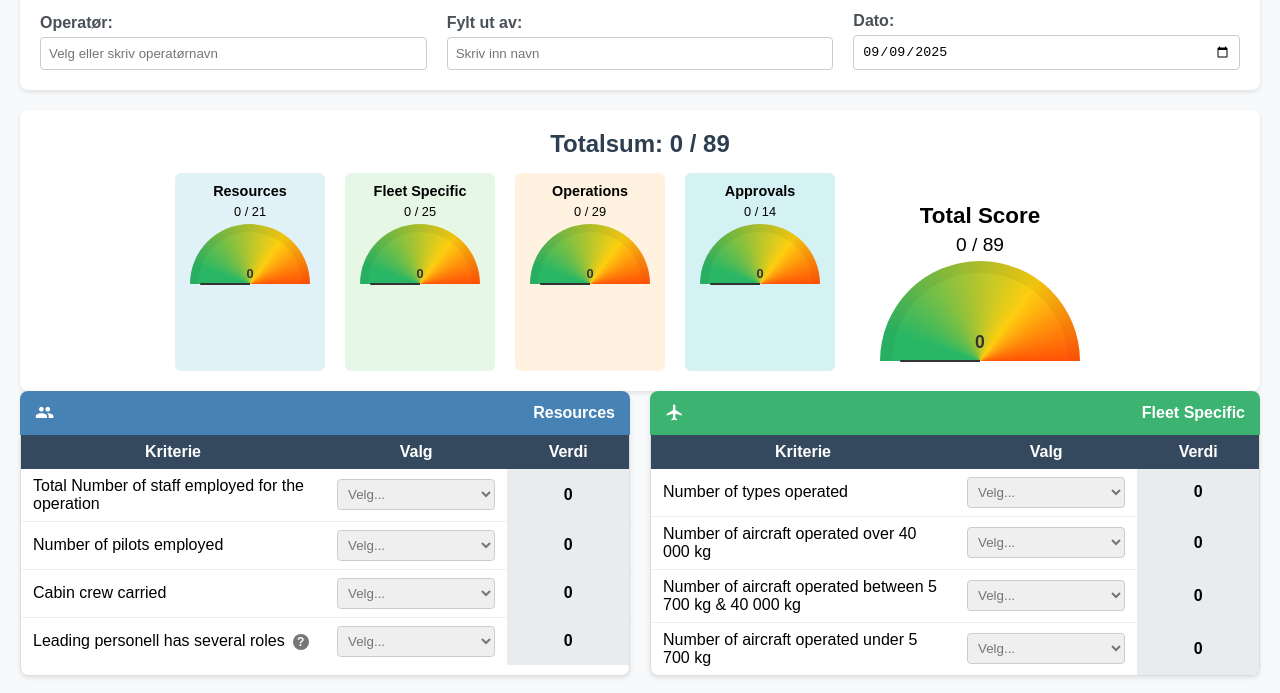
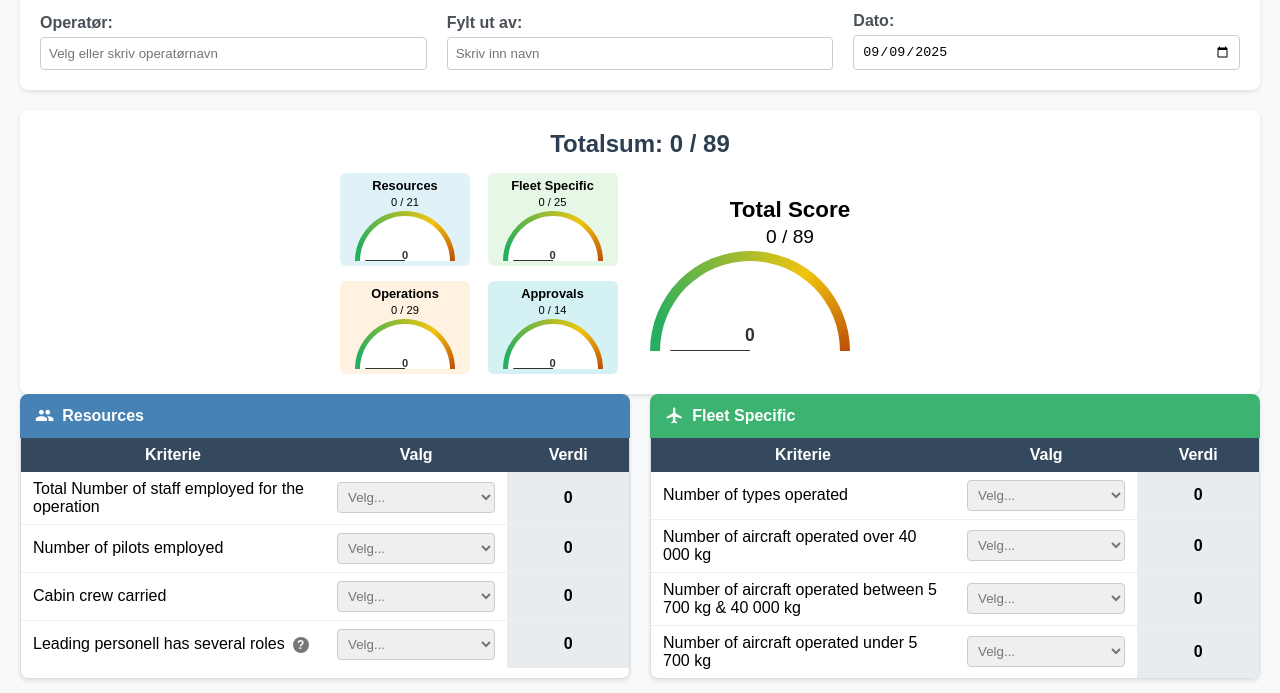
Before and after one commit to Em-tex/ComplexityMatrix, a plain HTML site: page FixedWing/fixed-wing.html in a window 1280 px wide. Shown: the part 80-773 px from the top of the page. Drawn offline with Linux system fonts and the light colour scheme.

Commit message:
oppdatering

```diff
--- a/FixedWing/css/stil.css
+++ b/FixedWing/css/stil.css
@@ -71,13 +71,12 @@ body {
     padding: 12px 15px;
     font-weight: bold;
     display: flex;
-    justify-content: space-between;
-    align-items: center;
+    align-items: center; /* Justert for å sentrere ikon og tekst */
     border-radius: 8px 8px 0 0;
 }
 .section-header .material-icons {
     margin-right: 8px;
-    font-size: 1.2em; /* Juster ikonstørrelse */
+    font-size: 1.2em;
 }
 
 #section-resources .section-header { background: #4682B4; }
@@ -145,7 +144,7 @@ body {
 }
 .tooltip-text {
     visibility: hidden;
-    width: 250px; /* Increased width */
+    width: 250px;
     background-color: #333;
     color: #fff;
     text-align: center;
@@ -155,7 +154,7 @@ body {
     z-index: 10;
     bottom: 125%;
     left: 50%;
-    margin-left: -125px; /* Adjust margin */
+    margin-left: -125px;
     opacity: 0;
     transition: opacity 0.3s;
     font-weight: normal;
@@ -196,60 +195,76 @@ body {
     color: #2c3e50;
     margin-bottom: 15px;
 }
+
+/* CONTAINER FOR ALLE GAUGES */
 .all-gauges-container {
     display: flex;
-    flex-wrap: wrap;
+    flex-wrap: wrap; /* Tillater wrapping for responsivitet */
     justify-content: center;
     gap: 20px;
+    align-items: center; /* Justerer vertikalt */
 }
-/* Styler for de små gauges */
-.gauge-block {
+
+/* GRID FOR DE FIRE SMÅ GAUGENE */
+.small-gauges-grid {
+    display: grid;
+    grid-template-columns: 1fr 1fr; /* 2x2 layout */
+    gap: 15px; /* Mindre gap for et mer kompakt utseende */
+    width: 280px; /* Samlet bredde for 2 små gauges, justert for å matche total-gauge */
+    /* Height will adjust dynamically */
+}
+
+/* Styler for de fire små gauges */
+.gauge-block:not(#gauge-block-total) {
     display: flex;
     flex-direction: column;
     align-items: center;
-    padding: 10px;
+    padding: 5px; /* Mindre padding */
     border-radius: 6px;
-    min-width: 150px; /* Mindre min-bredde */
     box-sizing: border-box;
+    min-width: unset; /* Fjern min-width for å la gridet styre */
+    width: 130px; /* Fast bredde for hver lille gauge */
 }
 .gauge-block-title {
     font-weight: bold;
-    margin-bottom: 5px;
-    font-size: 0.9em; /* Mindre tittelstørrelse */
+    margin-bottom: 3px; /* Mindre margin */
+    font-size: 0.8em;
 }
 .gauge-block-summary {
-    font-size: 0.8em; /* Mindre summary tekst */
-    margin-bottom: 5px;
+    font-size: 0.7em;
+    margin-bottom: 3px;
 }
 .gauge {
     position: relative;
-    width: 120px; /* Mindre gauge størrelse */
-    height: 60px; /* Mindre gauge høyde */
+    width: 100px; /* Justert størrelse */
+    height: 50px; /* Justert høyde */
+    overflow: hidden; /* Sørger for at halv-sirkel-effekten opprettholdes */
+    background: transparent; /* Bakgrunnen håndteres av gauge-bg */
 }
 .gauge-bg {
     width: 100%;
     height: 100%;
-    border-radius: 60px 60px 0 0; /* Justert border-radius for å matche størrelse */
+    border-radius: 100px 100px 0 0; /* Rundere topp, flat bunn */
     position: relative;
-    overflow: hidden;
-    background: conic-gradient(from -90deg at 50% 100%, #27ae60 5%, #f1c40f 35%, #FF0000 60%);
+    overflow: hidden; /* Skjuler det som går utenfor */
+    background: conic-gradient(from -90deg at 50% 100%, #27ae60 5%, #f1c40f 35%, #9b0000 60%); /* Mørkere rød her */
 }
 .gauge-cover {
     position: absolute;
-    top: 8px; /* Justert for mindre gauge */
-    left: 8px;
-    right: 8px;
-    bottom: 0;
-    border-radius: 52px 52px 0 0; /* Justert border-radius for å matche størrelse */
-    background: inherit;
-    filter: brightness(1.05);
+    top: 5px; /* Tynnere kant */
+    left: 5px;
+    right: 5px;
+    bottom: 0; /* Går helt ned */
+    border-radius: 95px 95px 0 0; /* Matche med gauge-bg */
+    background: white; /* Hvit bakgrunn for å dekke midten */
+    z-index: 1;
 }
 .gauge-needle {
     position: absolute;
     bottom: 0;
     left: 50%;
     width: 2px;
-    height: 50px; /* Mindre nålstørrelse */
+    height: 40px; /* Kortere nål */
     background: #333;
     transform-origin: bottom center;
     transition: transform 0.5s ease;
@@ -258,49 +273,48 @@ body {
 }
 .gauge-value-overlay {
     position: absolute;
-    bottom: 3px; /* Justert for mindre gauge */
+    bottom: 0px; /* Flyttet litt ned */
     left: 50%;
     transform: translateX(-50%);
-    font-size: 0.8em; /* Mindre fontstørrelse */
+    font-size: 0.7em; /* Mindre fontstørrelse */
     font-weight: bold;
     color: #333;
     z-index: 3;
 }
 
-/* Spesifikke farger for gauges */
-#gauge-block-resources, #gauge-block-resources .gauge-cover { background-color: #E0F2F7; }
-#gauge-block-fleet, #gauge-block-fleet .gauge-cover { background-color: #E6F7E6; }
-#gauge-block-operations, #gauge-block-operations .gauge-cover { background-color: #FFF2E0; }
-#gauge-block-approvals, #gauge-block-approvals .gauge-cover { background-color: #D4F1F4; }
+/* Spesifikke farger for bakgrunnene til gauge-block */
+#gauge-block-resources { background-color: #E0F2F7; } /* Lys blå */
+#gauge-block-fleet { background-color: #E6F7E6; }    /* Lys grønn */
+#gauge-block-operations { background-color: #FFF2E0; } /* Lys oransje */
+#gauge-block-approvals { background-color: #D4F1F4; } /* Lys turkis */
 
 /* Styler for den store totale gaugen */
 #gauge-block-total {
-    min-width: 250px; /* Større min-bredde for total */
-    grid-column: span 2; /* Tar opp to kolonner i et potensielt grid */
-    margin-top: 20px; /* Litt avstand fra de andre */
+    min-width: 280px; /* Justert for å matche bredden av 2x2 gridet */
+    padding: 10px;
 }
 #gauge-block-total .gauge-block-title { font-size: 1.4em; }
 #gauge-block-total .gauge-block-summary { font-size: 1.2em; }
 #gauge-block-total .gauge {
-    width: 200px; /* Større total gauge */
+    width: 200px;
     height: 100px;
 }
 #gauge-block-total .gauge-bg {
-    border-radius: 100px 100px 0 0;
+    border-radius: 200px 200px 0 0; /* Justert for å matche størrelse */
+    background: conic-gradient(from -90deg at 50% 100%, #27ae60 5%, #f1c40f 35%, #9b0000 60%); /* Mørkere rød her også */
 }
 #gauge-block-total .gauge-cover {
-    top: 12px;
-    left: 12px;
-    right: 12px;
-    border-radius: 88px 88px 0 0;
+    top: 10px; /* Tynnere kant */
+    left: 10px;
+    right: 10px;
+    border-radius: 190px 190px 0 0;
 }
 #gauge-block-total .gauge-needle {
     height: 80px;
-    bottom: 0;
 }
 #gauge-block-total .gauge-value-overlay {
     font-size: 1.1em;
-    bottom: 8px;
+    bottom: 5px; /* Justert litt ned */
 }
 
 
@@ -333,19 +347,26 @@ body {
     padding: 10px 20px;
     font-size: 1em;
     color: white;
-    background-color: #007bff;
-    border: none;
+    background-color: #4CAF50; /* Generisk grønn */
+    border: 1px solid rgba(0,0,0,0.2); /* Mindre markant kant */
     border-radius: 5px;
     cursor: pointer;
-    transition: background-color 0.2s ease;
+    transition: background-color 0.2s ease, box-shadow 0.2s ease;
     display: inline-flex;
     align-items: center;
 }
-.action-buttons button:hover { background-color: #0056b3; }
-#clear-form-button { background-color: #dc3545; }
-#clear-form-button:hover { background-color: #c82333; }
-#load-csv-button { background-color: #FFC107; color: #212529; }
-#load-csv-button:hover { background-color: #e0a800; }
+.action-buttons button:hover {
+    background-color: #45a049;
+    box-shadow: 0 4px 8px rgba(0,0,0,0.2);
+}
+#clear-form-button { background-color: #f44336; } /* Rød */
+#clear-form-button:hover { background-color: #da190b; }
+#load-csv-button { background-color: #ff9800; color: white; } /* Oransje */
+#load-csv-button:hover { background-color: #e68a00; }
+#print-pdf-button { background-color: #2196F3; } /* Blå */
+#print-pdf-button:hover { background-color: #0b7dda; }
+
+
 .svg-icon {
     height: 1.2em;
     width: 1.2em;
@@ -365,7 +386,13 @@ body {
     .header, .action-buttons, .footer-links, .comments-section, .tooltip-container { display: none !important; }
     .section, .total-summary { box-shadow: none; border: 1px solid #ccc; margin-bottom: 10px; }
     .container { grid-template-columns: 1fr !important; gap: 10px; }
+    /* Forsikre at farger printes */
     .bg-weak-green { background-color: #d4edda !important; }
     .bg-weak-yellow { background-color: #fff3cd !important; }
     .bg-weak-red { background-color: #f8d7da !important; }
+    #gauge-block-resources { background-color: #E0F2F7 !important; }
+    #gauge-block-fleet { background-color: #E6F7E6 !important; }
+    #gauge-block-operations { background-color: #FFF2E0 !important; }
+    #gauge-block-approvals { background-color: #D4F1F4 !important; }
+    .gauge-cover { background: white !important; } /* Sørger for hvit bakgrunn for nål */
 }
--- a/FixedWing/fixed-wing.html
+++ b/FixedWing/fixed-wing.html
@@ -4,7 +4,7 @@
     <meta charset="UTF-8">
     <meta name="viewport" content="width=device-width, initial-scale=1.0">
     <title>Fixed Wing Complexity Matrix</title>
-    <link rel="icon" href="smallLogo.png" type="image/png">
+    <link rel="icon" href="../smallLogo.png" type="image/png">
     <link rel="stylesheet" href="css/stil.css">
     <link href="https://fonts.googleapis.com/icon?family=Material+Icons" rel="stylesheet">
 </head>
@@ -31,7 +31,7 @@
     <div class="total-summary" id="total-summary-block">
         <div class="total-number" id="grand-total-text">Totalsum: <span id="grand-total-display">0</span> / <span id="grand-max-total-display">89</span></div>
         <div class="all-gauges-container">
-            <div class="gauge-block" id="gauge-block-resources">
+            <div class="small-gauges-grid"> <div class="gauge-block" id="gauge-block-resources">
                     <div class="gauge-block-title">Resources</div>
                     <div class="gauge-block-summary"><span id="resources-sum">0</span> / <span id="resources-max-sum">21</span></div>
                     <div class="gauge"><div class="gauge-bg"><div class="gauge-cover"></div></div><div class="gauge-needle" id="resources-needle"></div><div class="gauge-value-overlay" id="resources-gauge-value">0</div></div>
@@ -51,7 +51,7 @@
                     <div class="gauge-block-summary"><span id="approvals-sum">0</span> / <span id="approvals-max-sum">14</span></div>
                     <div class="gauge"><div class="gauge-bg"><div class="gauge-cover"></div></div><div class="gauge-needle" id="approvals-needle"></div><div class="gauge-value-overlay" id="approvals-gauge-value">0</div></div>
                 </div>
-            <div class="gauge-block" id="gauge-block-total">
+            </div> <div class="gauge-block" id="gauge-block-total">
                 <div class="gauge-block-title">Total Score</div>
                 <div class="gauge-block-summary"><span id="total-gauge-sum-text">0</span> / <span id="total-gauge-max-text">89</span></div>
                 <div class="gauge"><div class="gauge-bg"><div class="gauge-cover"></div></div><div class="gauge-needle" id="total-needle"></div><div class="gauge-value-overlay" id="total-gauge-value">0</div></div>
--- a/FixedWing/js/kalkulator.js
+++ b/FixedWing/js/kalkulator.js
@@ -200,6 +200,7 @@ function updateGauge(prefix, value, maxValue) {
     const needle = document.getElementById(prefix + '-needle');
     if (!needle) return;
     const percentage = maxValue > 0 ? (value / maxValue) * 100 : 0;
+    // Justert for å rotere fra -90 (0%) til +90 (100%) grader over 180 grader
     const rotation = (percentage * 1.8) - 90;
     needle.style.transform = `translateX(-50%) rotate(${Math.max(-90, Math.min(rotation, 90))}deg)`;
 }
```
Also changed, not shown: FixedWing/js/oversikt_bygger.js (+2 -10 lines), index.html (+32 -12 lines), smallLogo.png (added). Lines whose indentation alone changed are shown as unchanged.
